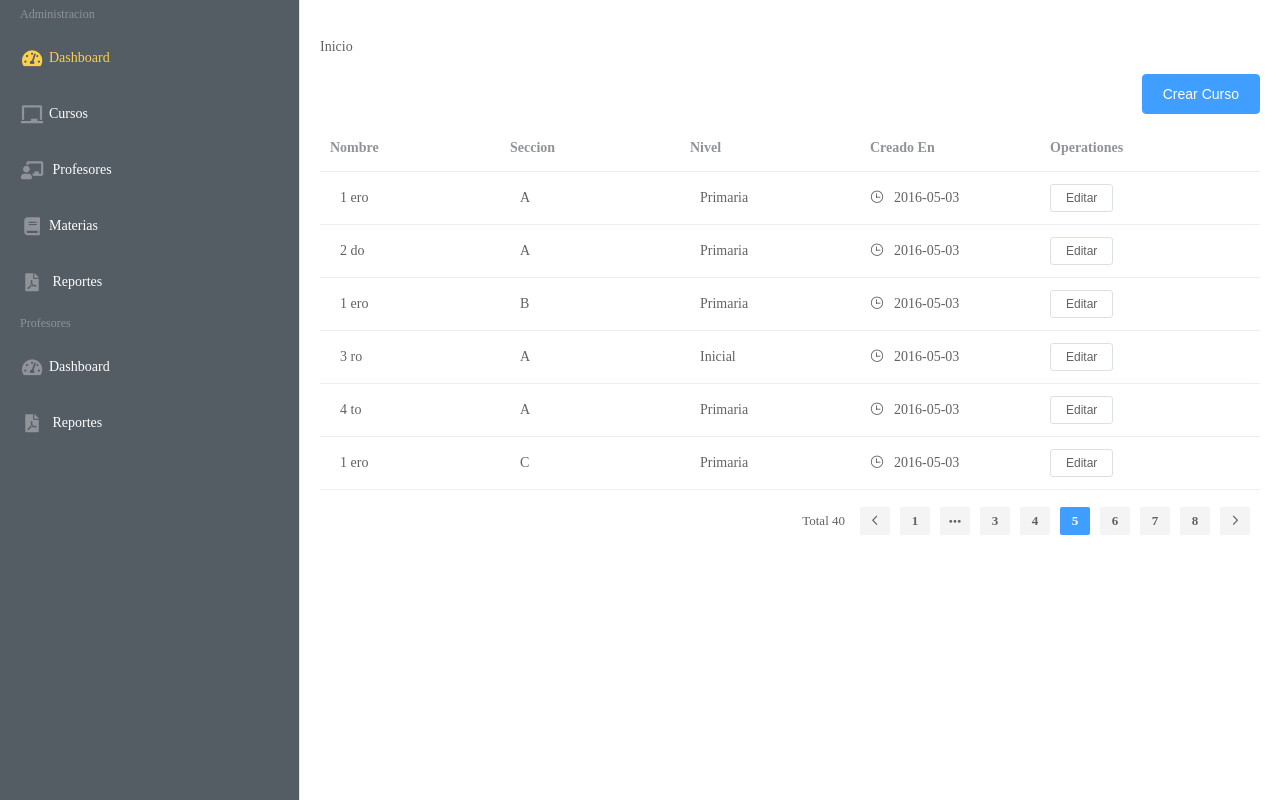
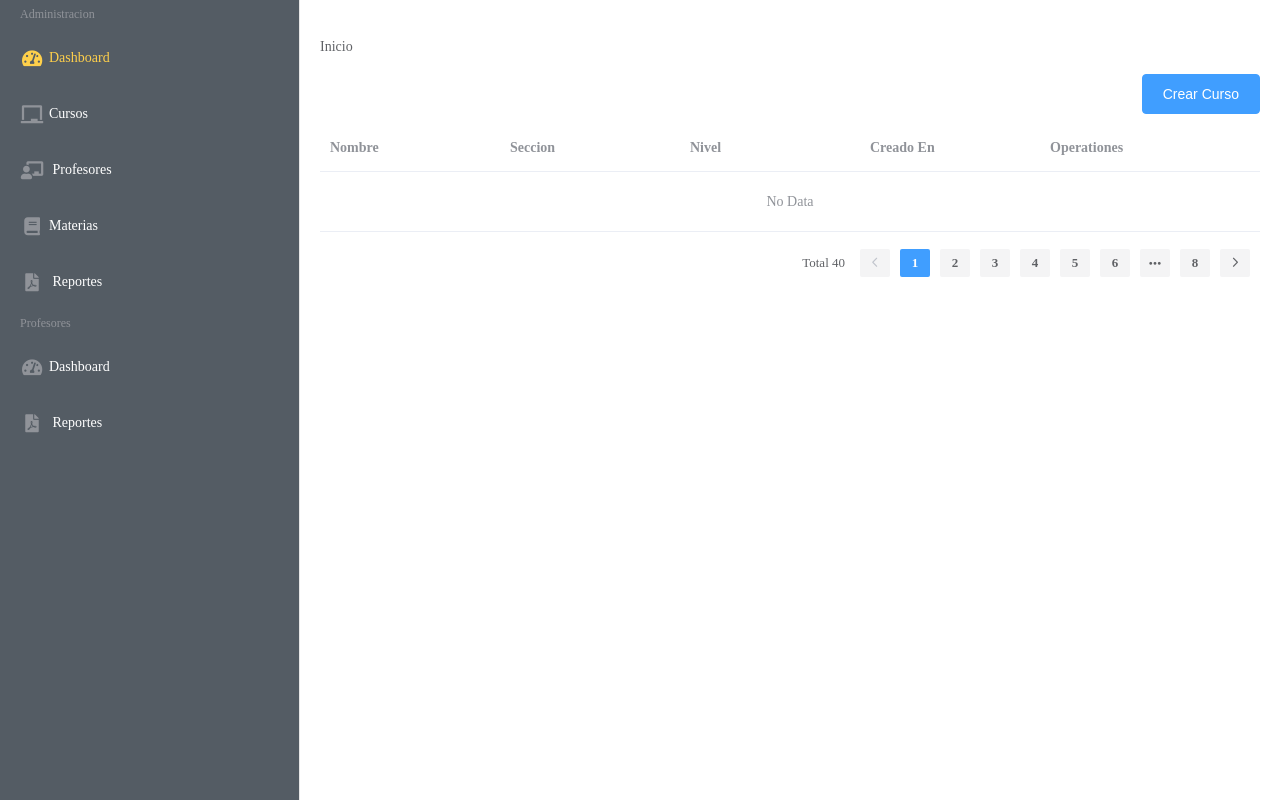
Before and after one commit to cesarmedinaalmonte/gsaxfe-vuejs, a Vue app: page /cursos in a window 1280 px wide. Built offline with nearby package versions, Linux system fonts and the light colour scheme.

Commit message:
lista de cursos limpiada de data de prueba

```diff
--- a/src/components/Cursos/CursoFormulario.vue
+++ b/src/components/Cursos/CursoFormulario.vue
@@ -128,8 +128,8 @@ export default {
             // validacion de formulario
             this.$refs.formulario_curso.validate((valid) => {
                 if (valid) {
-                    delete _this.curso.nivel.nombre;
-                    delete _this.curso.seccion.nombre;
+                    delete _this.curso.nivel;
+                    delete _this.curso.seccion;
 
                     if (_this.curso.id){ // editar profesor
                         axios.put(`/curso/${this.$route.params.curso_id}/`, _this.curso)
--- a/src/components/Cursos/CursoLista.vue
+++ b/src/components/Cursos/CursoLista.vue
@@ -79,52 +79,8 @@ export default {
     name: 'CursoLista',
     data() {
         return {
-            pageNumber: 5,
-            tableData: [
-                {
-                    id: 1,
-                    date: '2016-05-03',
-                    nombre: '1 ero',
-                    seccion: 'A',
-                    nivel: 'Primaria'
-                },
-                {
-                    id: 2,
-                    date: '2016-05-03',
-                    nombre: '2 do',
-                    seccion: 'A',
-                    nivel: 'Primaria'
-                },
-                {
-                    id: 3,
-                    date: '2016-05-03',
-                    nombre: '1 ero',
-                    seccion: 'B',
-                    nivel: 'Primaria'
-                },
-                {
-                    id: 4,
-                    date: '2016-05-03',
-                    nombre: '3 ro',
-                    seccion: 'A',
-                    nivel: 'Inicial'
-                },
-                {
-                    id: 5,
-                    date: '2016-05-03',
-                    nombre: '4 to',
-                    seccion: 'A',
-                    nivel: 'Primaria'
-                },
-                {
-                    id: 6,
-                    date: '2016-05-03',
-                    nombre: '1 ero',
-                    seccion: 'C',
-                    nivel: 'Primaria'
-                },
-
-            ]
+            pageNumber: 1,
+            tableData: []
         }
     },
 }
```
